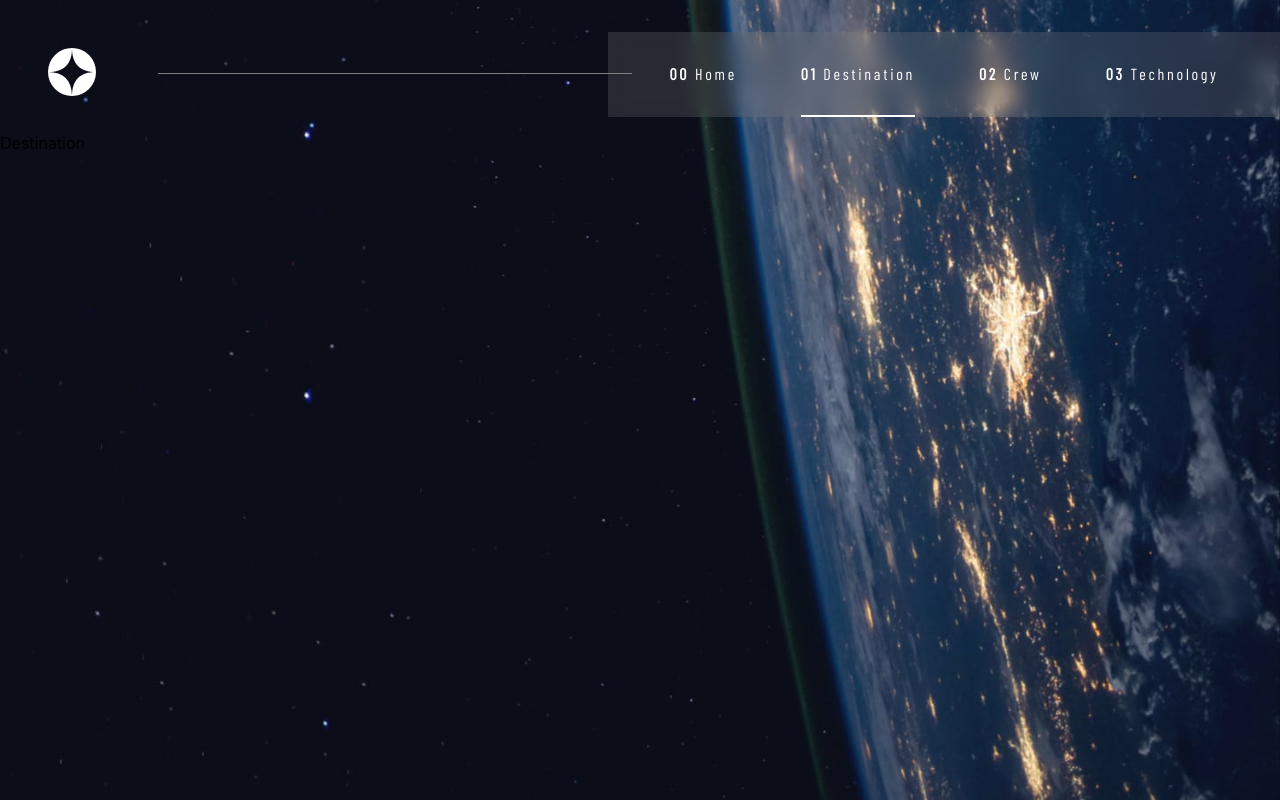
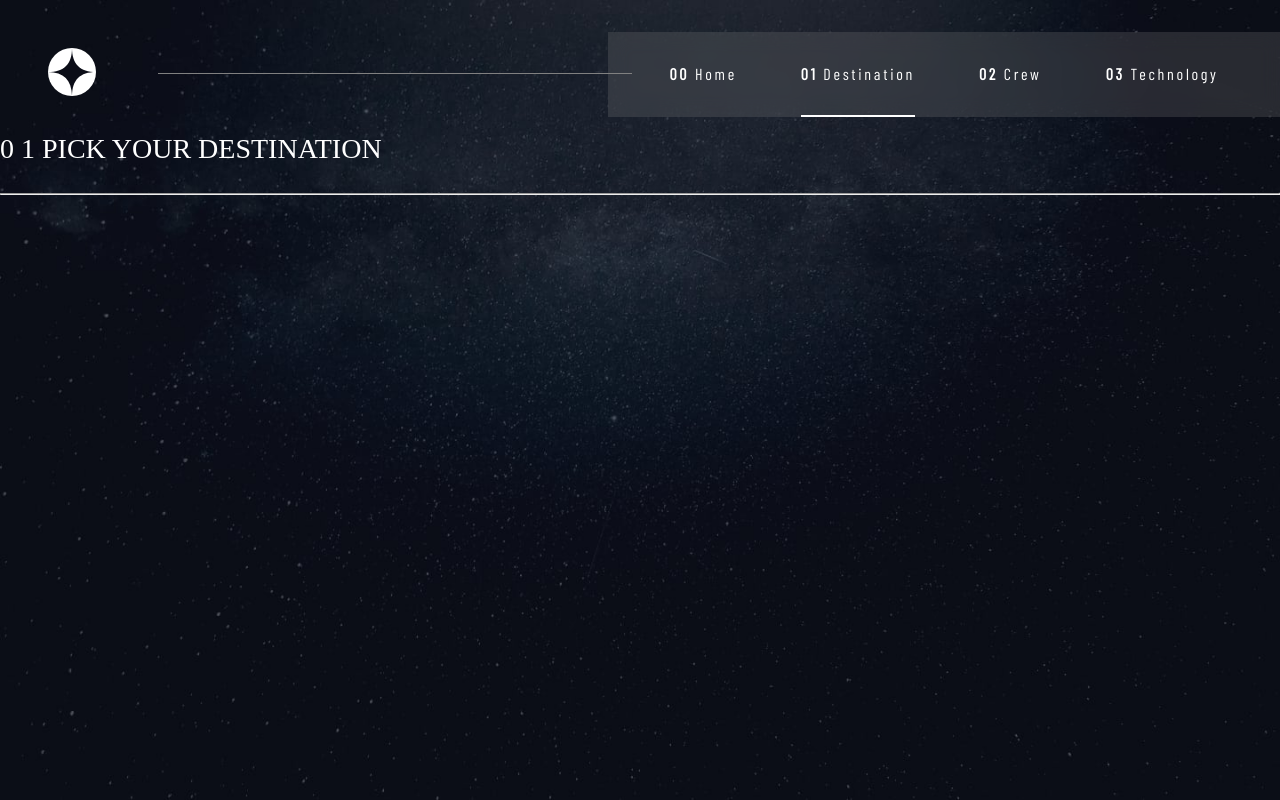
Before and after one commit to WilliamLa59/WebMockups, a React (Create React App) app in the folder space-tourism-website-challange/: page /destination in a window 1280 px wide. Built offline with nearby package versions, Linux system fonts and the light colour scheme; a web font is replaced by a local one.

Commit message:
background updated
-body background changes based on what page the user is on
-basic layout for destination page

```diff
--- a/space-tourism-website-challange/package.json
+++ b/space-tourism-website-challange/package.json
@@ -10,6 +10,7 @@
     "react-dom": "^17.0.2",
     "react-router-dom": "^6.2.1",
     "react-scripts": "5.0.0",
+    "styled-components": "^5.3.3",
     "web-vitals": "^2.1.4"
   },
   "scripts": {
--- a/space-tourism-website-challange/src/App.js
+++ b/space-tourism-website-challange/src/App.js
@@ -13,7 +13,7 @@ function App() {
       <Navbar/>
 
       <Routes>
-        <Route path="/" element={<Home />} />
+        <Route path="/" element={<Home />}  style={{backgroundImage: "url(../assets/home/background-home-desktop.jpg)"}}/>
         <Route path="/destination" element={<Destination />} />
         <Route path="/crew" element={<Crew />} />
         <Route path="/technology" element={<Technology />} />
--- a/space-tourism-website-challange/src/components/Crew.jsx
+++ b/space-tourism-website-challange/src/components/Crew.jsx
@@ -1,6 +1,7 @@
 import React from 'react'
 
 export const Crew = () => {
+  document.body.className = "crew-page";
   return (
     <div>Crew</div>
   )
--- a/space-tourism-website-challange/src/components/Destination.jsx
+++ b/space-tourism-website-challange/src/components/Destination.jsx
@@ -1,7 +1,22 @@
 import React from 'react'
 
 export const Destination = () => {
+  document.body.className = "destination-page";
   return (
-    <div>Destination</div>
+    <div className='destination-container'>
+      <sub className='sub1'> 0 1 PICK YOUR DESTINATION</sub>
+      <div className="destination-img">
+        <img src="" alt="" />
+      </div>
+      <div className='destination-text'>
+        <div className='destination-nav'>
+
+        </div>
+        <div className='destination-desc'>
+        <hr></hr>
+
+        </div>
+      </div>
+    </div>
   )
 }
--- a/space-tourism-website-challange/src/components/Home.jsx
+++ b/space-tourism-website-challange/src/components/Home.jsx
@@ -1,6 +1,7 @@
-import React from 'react'
+import React from 'react';
 
 export const Home = () => {
+  document.body.className = "home-page";
   return (
     <div className="home-container">
       <div className='home-text'>
@@ -15,7 +16,6 @@ export const Home = () => {
           <input type="submit" className="btn-explore btn" value="EXPLORE"/>
           <div className='btn-hover'></div>
         </form>
-
       </div>
     </div>
   )
--- a/space-tourism-website-challange/src/components/Technology.jsx
+++ b/space-tourism-website-challange/src/components/Technology.jsx
@@ -1,6 +1,7 @@
 import React from 'react'
 
 export const Technology = () => {
+  document.body.className = "technology-page";
   return (
     <div>Technology</div>
   )
--- a/space-tourism-website-challange/src/index.css
+++ b/space-tourism-website-challange/src/index.css
@@ -65,6 +65,21 @@ p {
   color: var(--main-title-color);
 }
 
+.home-page {
+  background-image: url("../src/assets/home/background-home-desktop.jpg");
+}
+
+.destination-page {
+  background-image: url("../src/assets/destination/background-destination-desktop.jpg");
+}
+
+.crew-page {
+  background-image: url("../src/assets/crew/background-crew-desktop.jpg");
+}
+
+.technology-page {
+  background-image: url("../src/assets/technology/background-technology-desktop.jpg");
+}
 body {
   margin: 0;
   padding: 0;
@@ -74,7 +89,6 @@ body {
     sans-serif;
   -webkit-font-smoothing: antialiased;
   -moz-osx-font-smoothing: grayscale;
-  background-image: url("../src/assets/home/background-home-desktop.jpg");
   background-repeat: no-repeat;
   background-size: cover;
 }
```
Also changed, not shown: 1 other file (tests, documents, lock files or other folders).
